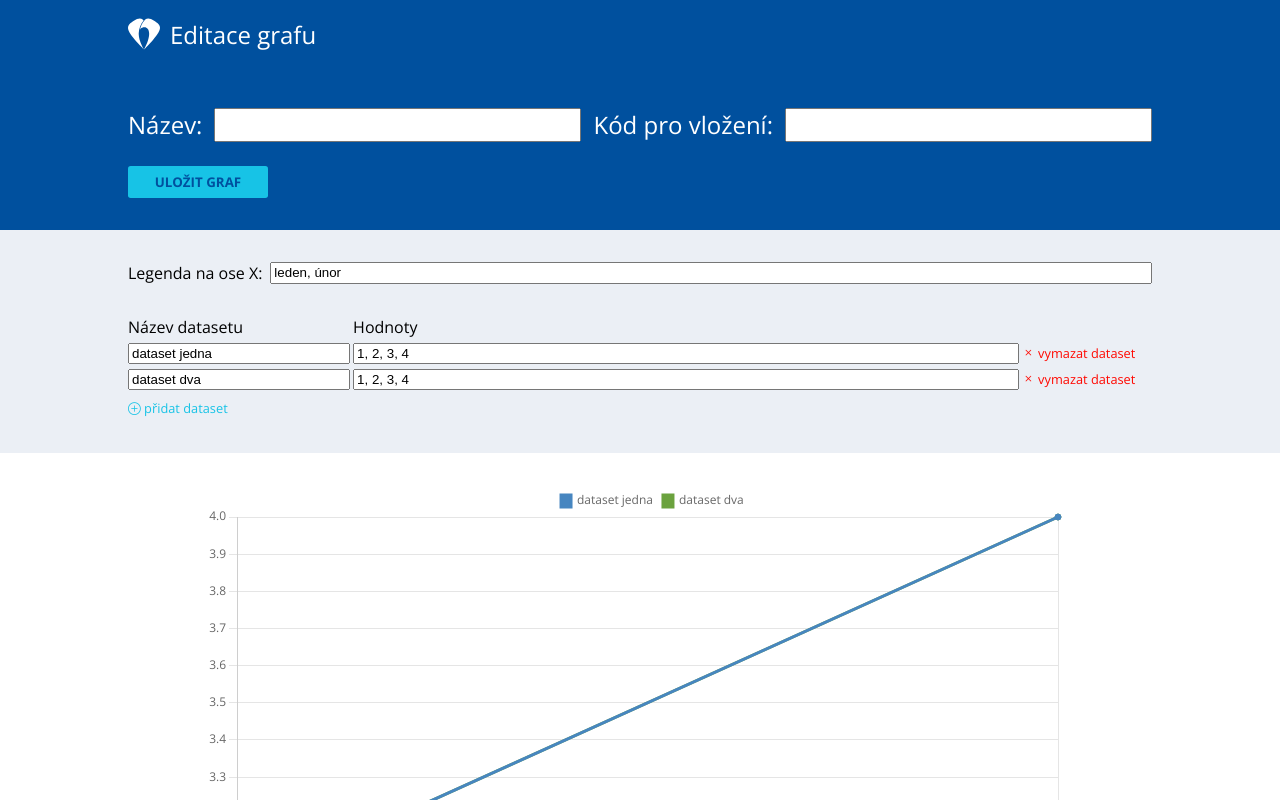
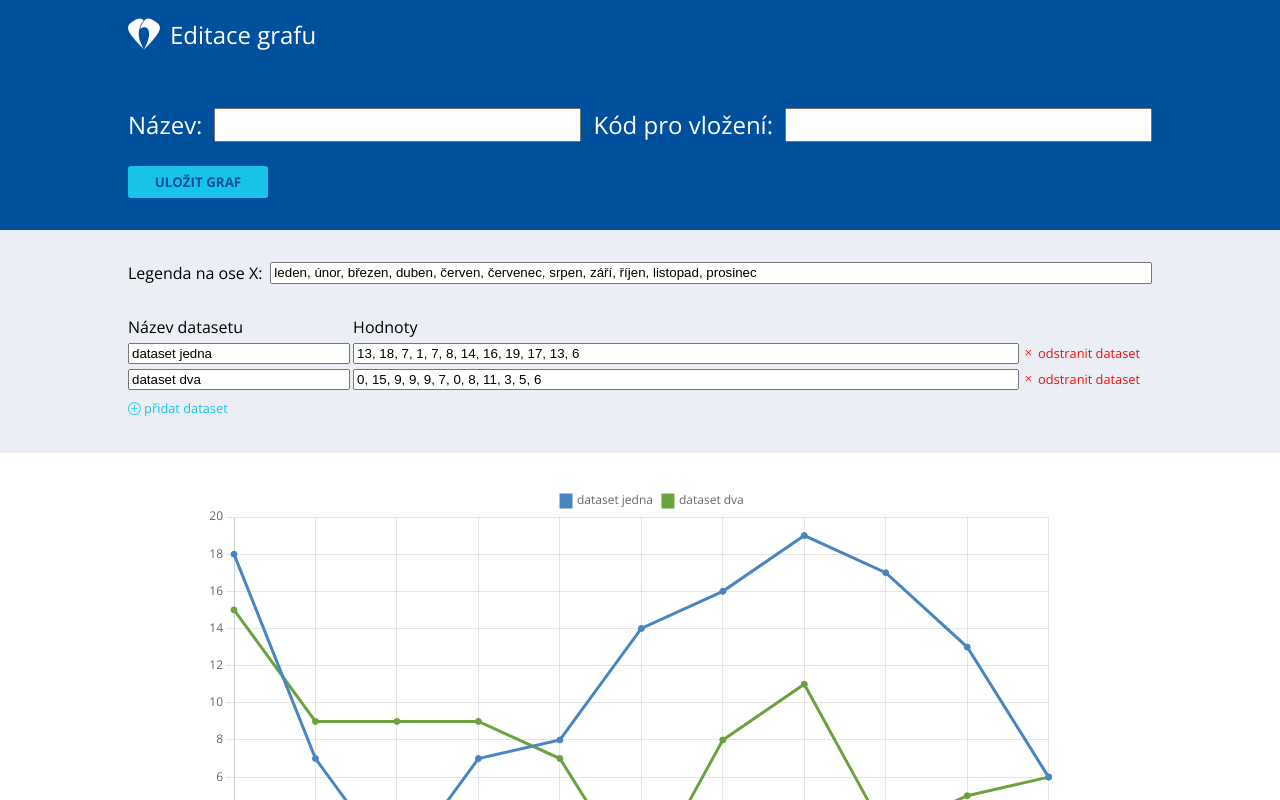
Before and after one commit to daxovi/fnol-graph, a React (Create React App) app in the folder client/: page /graph in a window 1280 px wide. Shown: the top 800 px of the page. Built offline with nearby package versions, Linux system fonts and the light colour scheme.

Commit message:
ux tweaks

```diff
--- a/client/src/App.css
+++ b/client/src/App.css
@@ -3,6 +3,7 @@
 .App {
   text-align: center;
   font-family: 'Open Sans', sans-serif;
+  background-color: white;
 }
 
 .App-logo {
--- a/client/src/EditGraph.css
+++ b/client/src/EditGraph.css
@@ -3,8 +3,9 @@
 
 body {
     font-family: 'Open Sans', sans-serif;
-    background-color: #344452;
+    background-color: white;
 }
+
 
 .main-color {
     background: #00509E;
@@ -121,6 +122,7 @@ body {
 .footer {
     background-color: #344452;
     padding: 2em 0em;
+    margin: 0 0 0 0;
     color: #B8BEC3;
     text-align: left;
 
--- a/client/src/EditGraph.js
+++ b/client/src/EditGraph.js
@@ -1,4 +1,3 @@
-import './App.css';
 import "./graphs/LineGraph";
 import LineGraph from './graphs/LineGraph';
 import React, { useState, useEffect } from 'react';
@@ -8,13 +7,14 @@ import './EditGraph.css';
 
 
 function EditGraph() {
-  const [datasets, setDatasets] = useState([{ label: "dataset jedna", data: [1, 2, 3, 4] }, { label: "dataset dva", data: [1, 2, 3, 4] }])
+  const [datasets, setDatasets] = useState([{ label: "dataset jedna", data: Array.from({length: 12}, () => Math.floor(Math.random() * 20)) }, { label: "dataset dva", data: Array.from({length: 12}, () => Math.floor(Math.random() * 20)) }])
   const [title, setTitle] = useState("");
-  const [labelText, setLabelText] = useState("leden, únor");
-  const [labels, setLabels] = useState(["leden", "únor"]);
+  const [labelText, setLabelText] = useState("leden, únor, březen, duben, červen, červenec, srpen, září, říjen, listopad, prosinec");
+  const [labels, setLabels] = useState(["leden", "únor", "březen", "duben", "červen", "červenec", "srpen", "září", "říjen", "listopad", "prosinec" ]);
   const [loaded, setLoaded] = useState(false)
   const [loadedGraph, setLoadedGraph] = useState();
   const [idGraph, setIdGraph] = useState();
+  const [editing, setEditing] = useState(false);
 
   let { id } = useParams();
 
@@ -42,6 +42,14 @@ function EditGraph() {
     }
   }, [])
 
+  const typewatch = function () {
+    var timer = 0;
+    return function (callback, ms) {
+      clearTimeout(timer);
+      timer = setTimeout(callback, ms);
+    }
+  }();
+
   const closeDataset = (index) => {
     let array = [...datasets];
     array.splice(index, 1)
@@ -50,7 +58,7 @@ function EditGraph() {
 
   const openDataset = () => {
     let array = [...datasets];
-    array.push({ label: "nový dataset", data: [1, 2, 3] });
+    array.push({ label: "nový dataset", data: Array.from({length: 12}, () => Math.floor(Math.random() * 20)) });
     setDatasets(array);
   }
 
@@ -128,7 +136,7 @@ function EditGraph() {
       <div className="main-color">
         <div className="content">
           <div className="header">
-            <img src="fnol.svg" alt="" />
+            <img src="http://127.0.0.1:3000/fnol.svg" alt="" />
             <h1>Editace grafu</h1>
           </div>
           <div className="settings">
@@ -136,7 +144,7 @@ function EditGraph() {
             <input name="last_name" type="text" value={title} onChange={(e) => { setTitle(e.target.value) }} />
 
             <label for="last_name">Kód pro vložení: </label>
-            <input name="last_name" type="text" value={title} onChange={(e) => { setTitle(e.target.value) }} />
+            <input name="last_name" type="text" value={idGraph} onChange={(e) => { setTitle(e.target.value) }} />
           </div>
           <div className="save">
             <button className='btn-hi' onClick={() => { idGraph ? updateGraph() : saveGraph() }}>Uložit graf</button>
@@ -166,7 +174,7 @@ function EditGraph() {
                 <div><input type="text" value={e.label} onChange={(value) => { updateDataset(index, { label: value.target.value, data: e.data }) }} /></div>
                 <div className="mobile">Hodnoty</div>
                 <div><input type="text" value={e.data.join(", ")} onChange={(value) => { updateData(index, value.target.value) }} /></div>
-                <div className='close'><a className='btn-low btn-low__delete' href='#' onClick={() => { closeDataset(index) }}><i class="bi bi-x"></i> vymazat dataset</a></div>
+                <div className='close'><a className='btn-low btn-low__delete' href='#' onClick={() => { closeDataset(index) }}><i class="bi bi-x"></i> odstranit dataset</a></div>
               </div>
             )
           })}
--- /dev/null
+++ b/client/src/graphs/LineGraph.css
@@ -0,0 +1,7 @@
+html {
+    background-color: white;
+}
+
+body {
+    background-color: white;
+}
--- a/client/src/graphs/LineGraph.js
+++ b/client/src/graphs/LineGraph.js
@@ -14,6 +14,7 @@ import { Line } from 'react-chartjs-2';
 import { defaults } from 'chart.js';
 import { useParams } from 'react-router-dom';
 import { loadGraph } from '../loadGraph';
+import './LineGraph.css';
 
 ChartJS.register(
   CategoryScale,
```
Also changed, not shown: 1 other file (tests, documents, lock files or other folders). Lines whose indentation alone changed are shown as unchanged.
